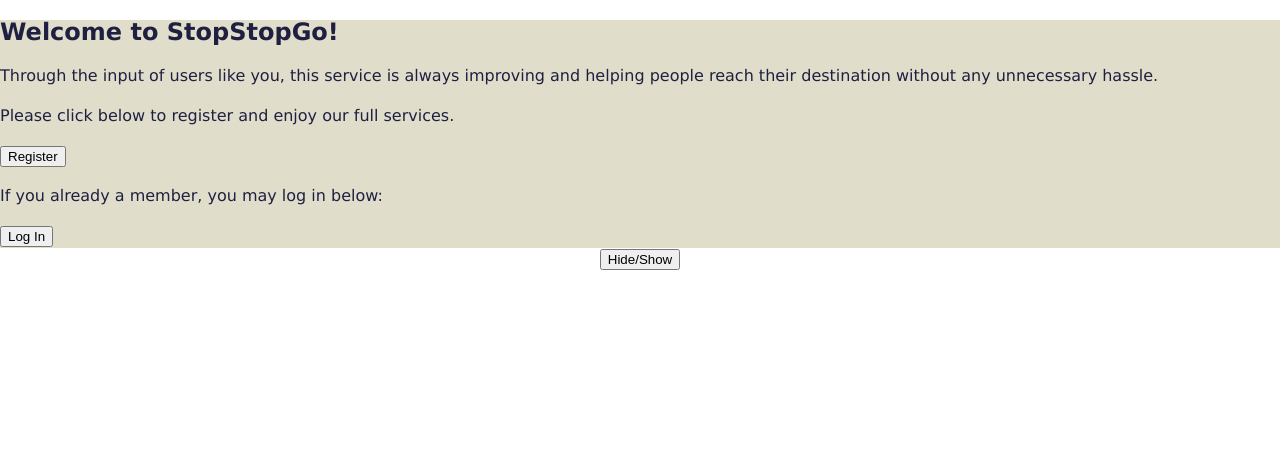
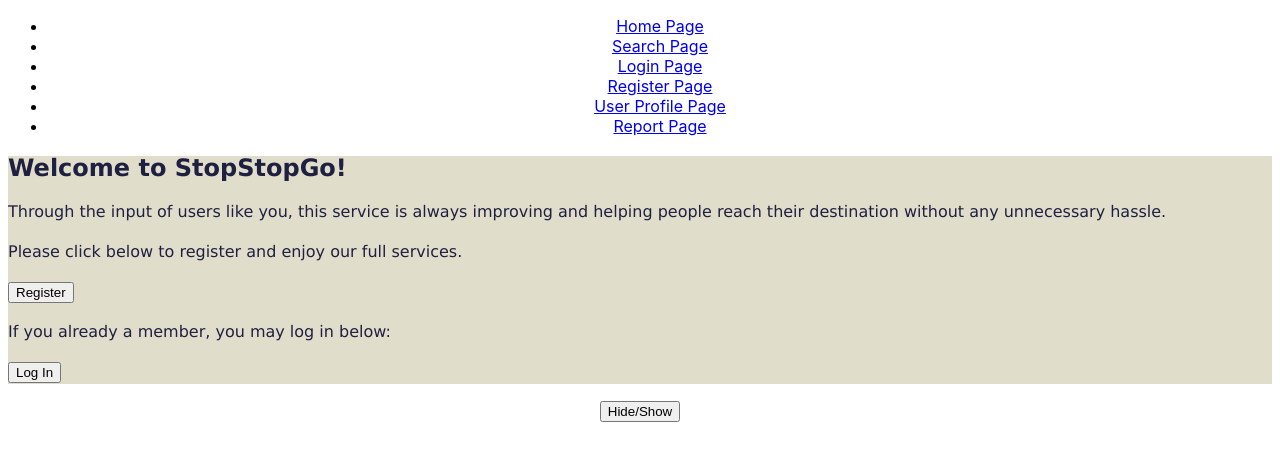
Before and after one commit to JoelPWK/may21-cohort, a React (Create React App) app: page /#/ in a window 1280 px wide. Shown: the top 460 px of the page. Built offline with nearby package versions, Linux system fonts and the light colour scheme.

Commit message:
Router!!!!!

```diff
--- a/package.json
+++ b/package.json
@@ -9,6 +9,8 @@
     "node-sass": "^6.0.1",
     "react": "^17.0.2",
     "react-dom": "^17.0.2",
+    "react-router": "^5.2.1",
+    "react-router-dom": "^5.3.0",
     "react-scripts": "4.0.3",
     "web-vitals": "^1.1.2"
   },
--- a/src/App.js
+++ b/src/App.js
@@ -1,8 +1,15 @@
-import logo from './logo.svg';
 import SplashPage from './splashPage.js';
 import './App.css';
 import React from "react";
 import './style.scss';
+import Home from "./home.js"
+import Nav from "./nav.js"
+import Login from "./login.js"
+import Register from "./register.js"
+import Search from "./search.js"
+import Profile from "./profile.js"
+import Report from "./report.js"
+import {HashRouter as Router, Switch, Route, Link} from "react-router-dom"
 
 class App extends React.Component {
   constructor(props){
@@ -24,12 +31,22 @@ class App extends React.Component {
 
   render(){
     return(
-    <div className="App">
-      { this.state.isHidden ? <SplashPage /> : null }
-      <button onClick={this.toggleHidden.bind(this)}>Hide/Show</button>
-    </div>
+      <div className="App">
+    <Router>
+      <Switch>
+      <Nav />
+        <Route path="/home" >     <Home />      </Route>
+        <Route path="/login" >    <Login />     </Route>
+        <Route path="/register">  <Register/>   </Route>
+        <Route path="/search">    <Search />    </Route>
+        <Route path="/profile">   <Profile/>    </Route>
+        <Route path="/report">    <Report />    </Route>
+      </Switch>
+    </Router>
+        { this.state.isHidden ? <SplashPage /> : null }
+        <button onClick={this.toggleHidden.bind(this)}>Hide/Show</button>
+      </div>
     )
   }
 }
-
 export default App;
--- /dev/null
+++ b/src/home.js
@@ -0,0 +1,19 @@
+import React from "react";
+class Home extends React.Component {
+    constructor(props){
+        super(props)
+    this.state = {
+        isHidden: false
+    }
+}
+
+    render(){
+        return(
+        <div>
+            <p>HOme Page or something amirite</p>
+        </div>
+        )
+    }
+}
+
+export default Home;
--- /dev/null
+++ b/src/login.js
@@ -0,0 +1,23 @@
+import React from "react";
+class Login extends React.Component {
+    constructor(props){
+        super(props)
+    this.state = {
+        isHidden: false
+    }
+}
+
+    render(){
+        return(
+        <div>
+            <p>Login Page</p>
+            <p>Login Page</p>
+            <p>Login Page</p>
+            <p>Login Page</p>
+            <p>Login Page</p>
+        </div>
+        )
+    }
+}
+
+export default Login;
--- /dev/null
+++ b/src/nav.js
@@ -0,0 +1,28 @@
+import React from "react";
+import {Link} from "react-router-dom";
+import "./style.scss";
+class Nav extends React.Component {
+    constructor(props){
+        super(props)
+    this.state = {
+        isHidden: false
+    }
+}
+
+    render(){
+        return(
+        <div>
+            <ul>
+                <li><Link to="/home">       Home Page           </Link> </li>
+                <li><Link to="/search">     Search Page         </Link> </li>
+                <li><Link to="/login">      Login Page          </Link> </li>
+                <li><Link to="/register">   Register Page       </Link> </li>
+                <li><Link to="/profile">    User Profile Page   </Link> </li>
+                <li><Link to="/report">     Report Page         </Link> </li>
+            </ul>
+        </div>
+        )
+    }
+}
+
+export default Nav;
--- /dev/null
+++ b/src/profile.js
@@ -0,0 +1,19 @@
+import React from "react";
+class Profile extends React.Component {
+    constructor(props){
+        super(props)
+    this.state = {
+        isHidden: false
+    }
+  }
+
+  render(){
+    return(
+    <div>
+        <p>Profile Page</p>
+    </div>
+    )
+}
+}
+
+export default Profile;
--- /dev/null
+++ b/src/register.js
@@ -0,0 +1,19 @@
+import React from "react";
+class Register extends React.Component {
+    constructor(props){
+        super(props)
+    this.state = {
+        isHidden: false
+    }
+  }
+
+  render(){
+    return(
+    <div>
+        <p>Register Page</p>
+    </div>
+    )
+}
+}
+
+export default Register;
--- /dev/null
+++ b/src/report.js
@@ -0,0 +1,19 @@
+import React from "react";
+class Report extends React.Component {
+    constructor(props){
+        super(props)
+    this.state = {
+        isHidden: false
+    }
+  }
+
+  render(){
+    return(
+    <div>
+        <p>Report Page</p>
+    </div>
+    )
+}
+}
+
+export default Report;
--- /dev/null
+++ b/src/search.js
@@ -0,0 +1,19 @@
+import React from "react";
+class Search extends React.Component {
+    constructor(props){
+        super(props)
+    this.state = {
+        isHidden: false
+    }
+  }
+
+    render(){
+        return(
+        <div>
+            <p>Search Bar</p>
+        </div>
+        )
+    }
+}
+
+export default Search;
--- a/src/splashPage.js
+++ b/src/splashPage.js
@@ -5,13 +5,14 @@ class SplashPage extends React.Component {
     constructor(props){
         super(props)
     this.state = {
-        isHidden: false
+        isHidden: true
     }
   }
 
     render(){
         return(
         <div className={"main-text"}>
+            <p> </p>
             <h2>Welcome to StopStopGo!</h2>
             <p>Through the input of users like you,
                 this service is always improving and
@@ -21,7 +22,7 @@ class SplashPage extends React.Component {
                 enjoy our full services.</p>
             <button onClick={() => {return false} }>Register</button><br/>
             <p>If you already a member, you may log in below:</p>
-            <button onClick={() => {return false} }>Log In</button><br/>
+            <button onClick={() => {return false} }>Log In</button><br/><p> </p>
 
         </div>
         )
--- a/src/style.scss
+++ b/src/style.scss
@@ -2,7 +2,7 @@ $background: rgb(224,222,203);
 
 body {
     padding: 0px;
-    margin: 0px;
+    margin: 8px;
     background-color: white;
 }
 
@@ -18,6 +18,7 @@ h1 {
     background: rgb(224,222,203);
 }
 
-navbar {
+nav {
     background: rgb(31,32,65);
+    list-style: none;
 }
```
Also changed, not shown: src/router.js (added), 1 other file (tests, documents, lock files or other folders).
